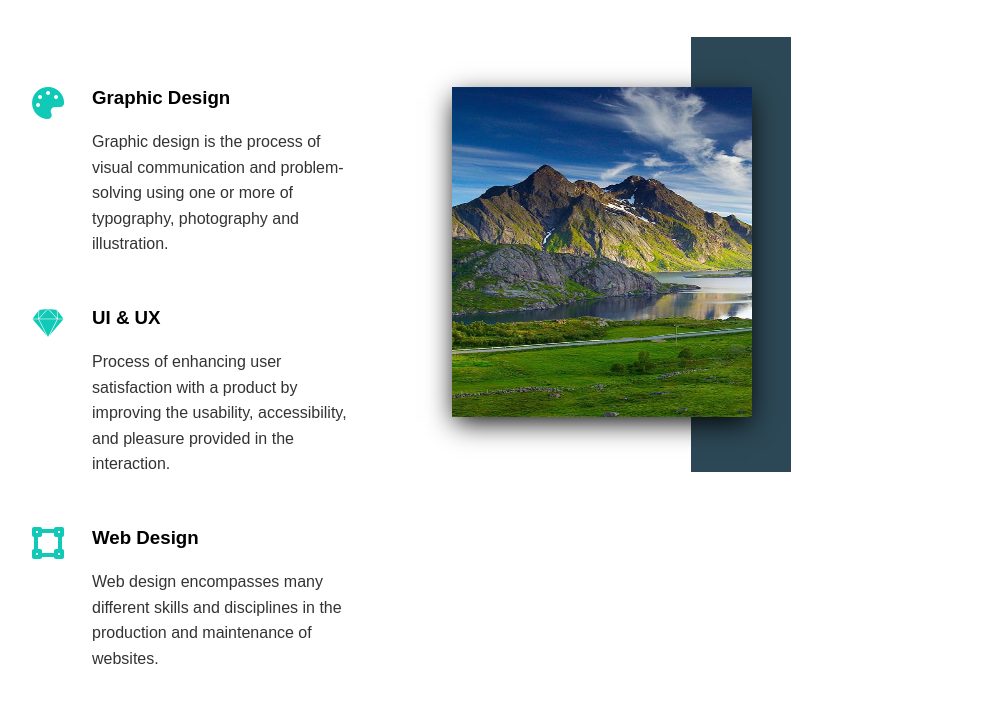
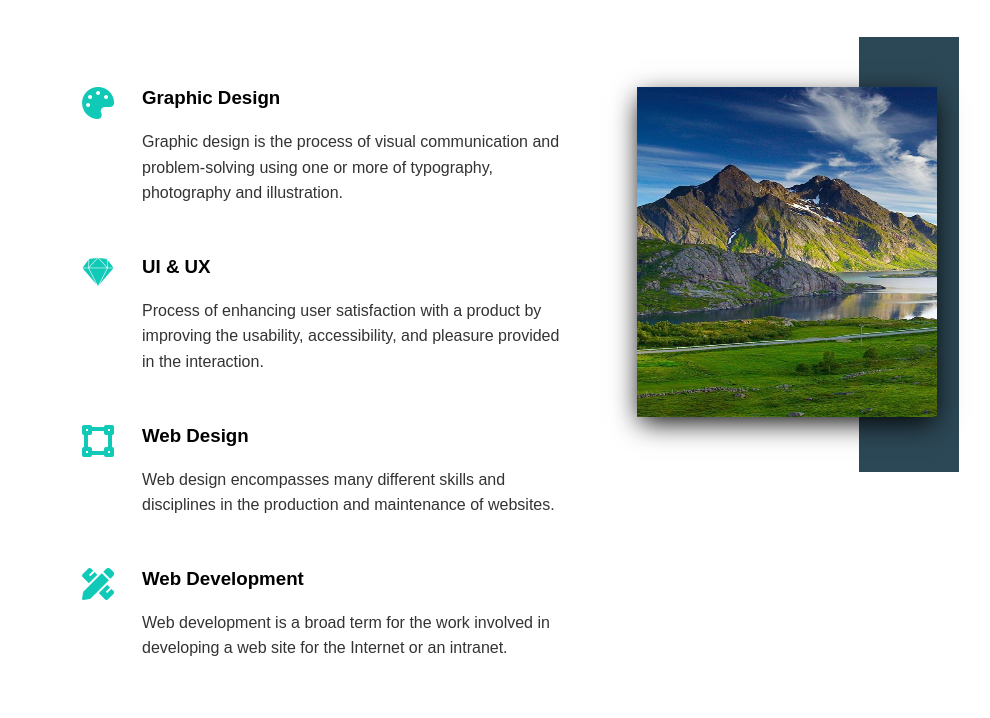
Before and after one commit to rafatdawood/template, a plain HTML site: page index.html in a window 1280 px wide. Shown: the part 1244-1962 px from the top of the page, without its empty margins (38-1028 px from the left). Drawn offline with Linux system fonts and the light colour scheme.

Commit message:
Update leon.css

```diff
--- a/css/leon.css
+++ b/css/leon.css
@@ -214,12 +214,18 @@ i {
 .services .container .services-contact {
 				margin-top: 100px;
 				display: grid;
-				grid-template-columns: repeat(auto-fill, minmax(300px, 1fr)) ;
+				grid-template-columns: repeat(auto-fill, minmax(334px, 1fr)) ;
 				grid-gap: 70px;
+}
+.services .container .services-contact .col {
+	display: flex;
+	flex-wrap: wrap;
 }
 .services .container .services-contact .col .serv{
 				display: flex;
 				margin-bottom: 50px;
+				margin-left: 50px;
+				widdth: 43%;
 }
 .services .container .services-contact .col .serv i {
 				flex-basis: 60px;
```
